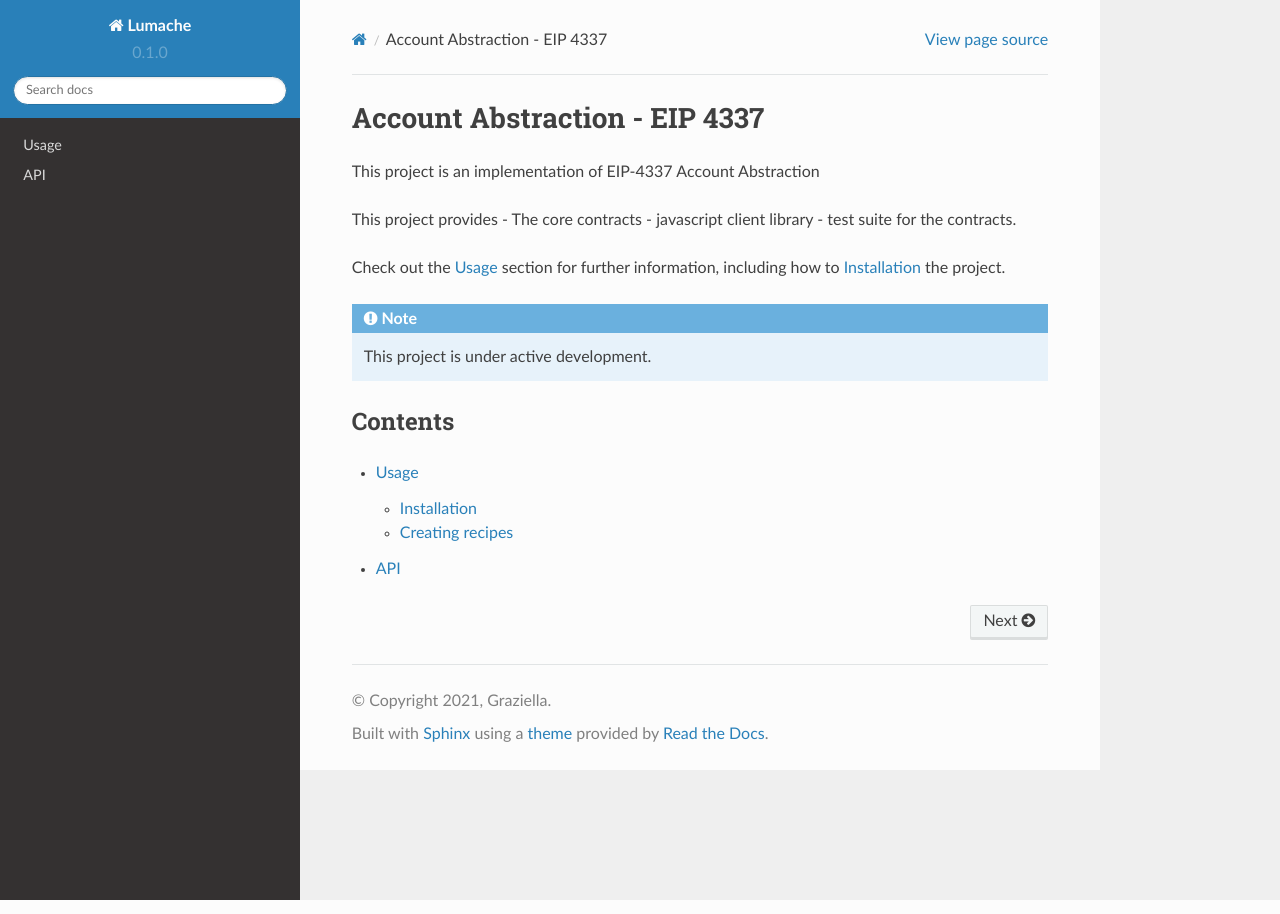
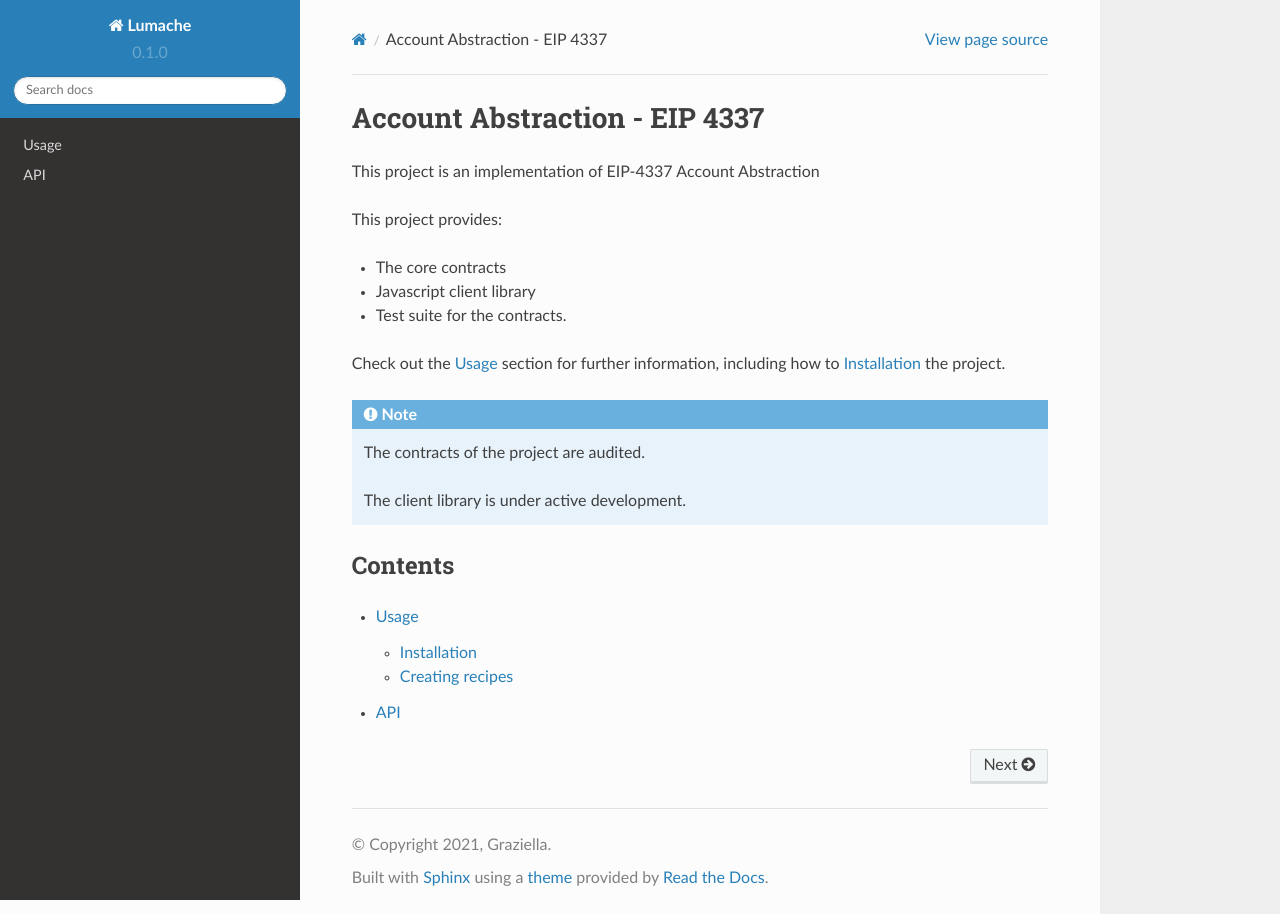
Before and after one commit to eth-infinitism/aa-docs, a Sphinx documentation site: the page built from docs/source/index.rst, in a window 1280 px wide. Built offline with Sphinx 7.4.7 and the Read the Docs theme 2.0.0, drawn with Linux system fonts in a browser that asks for light colours.

Commit message:
Update index.rst

```diff
--- a/docs/source/index.rst
+++ b/docs/source/index.rst
@@ -3,10 +3,14 @@ Account Abstraction - EIP 4337
 
 This project is an implementation of EIP-4337 Account Abstraction
 
-This project provides
-- The core contracts
-- javascript client library
-- test suite for the contracts.
+This project provides:
+
+* The core contracts
+
+* Javascript client library
+
+* Test suite for the contracts.
+
 
 
 Check out the :doc:`usage` section for further information, including
@@ -14,7 +18,9 @@ how to :ref:`installation` the project.
 
 .. note::
 
-   This project is under active development.
+   The contracts of the project are audited.
+
+   The client library is under active development.
 
 Contents
 --------
```
